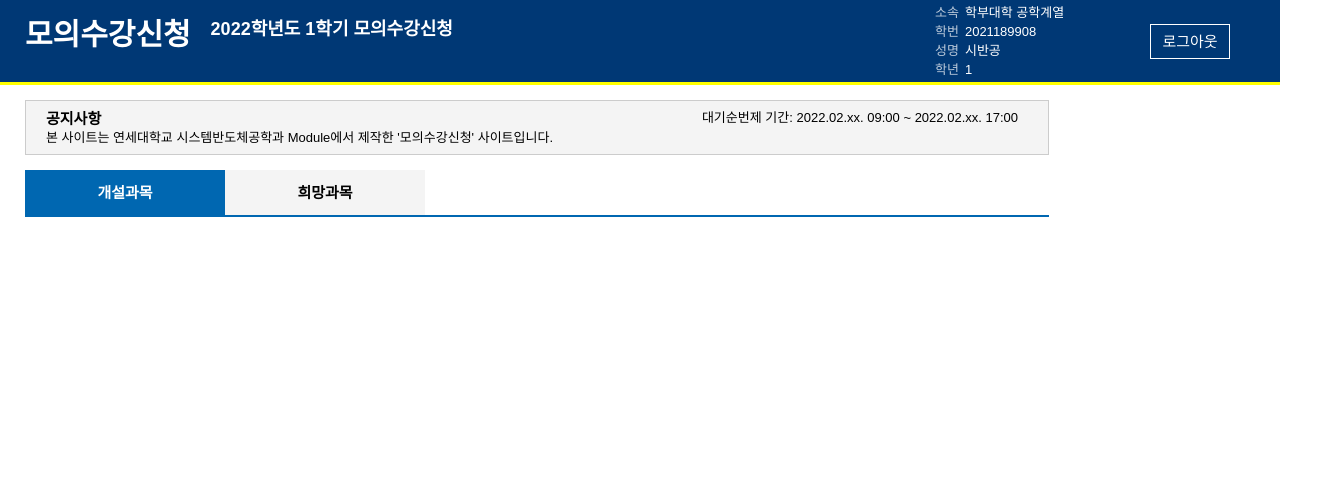
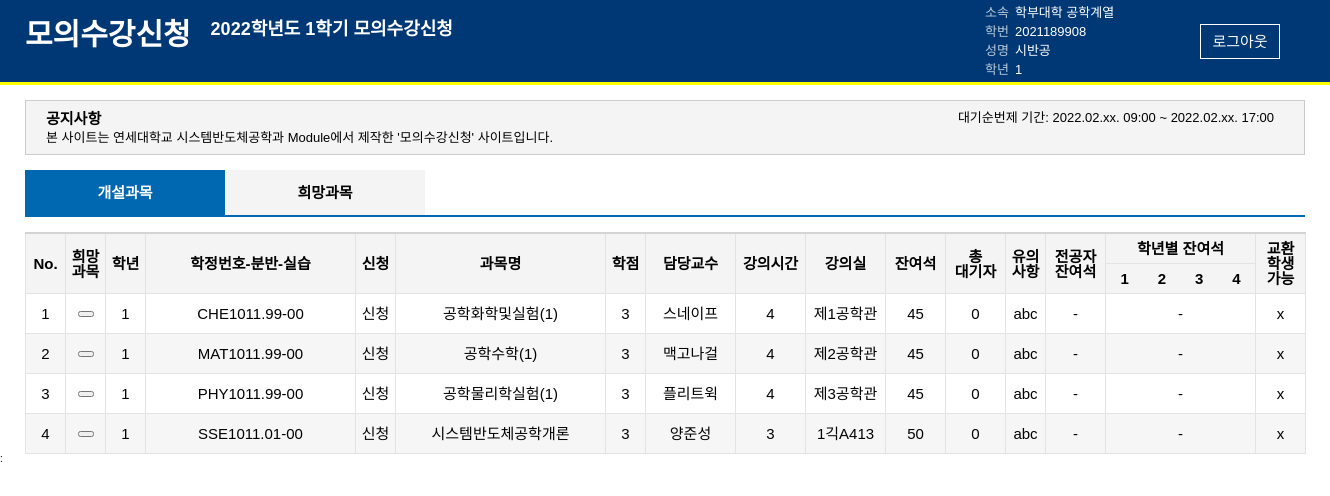
Before and after one commit to Jiwhan-Kim/Module_Imit, a React (Create React App) app: page /main in a window 1280 px wide. Shown: the top 496 px of the page, 1330 px wide, since content can reach past the window. Built offline with nearby package versions, Linux system fonts and the light colour scheme.

Commit message:
220111 OL, SL function

```diff
--- a/package.json
+++ b/package.json
@@ -10,13 +10,15 @@
     "react": "^17.0.2",
     "react-dom": "^17.0.2",
     "react-moment": "^1.1.1",
+    "react-papaparse": "^3.18.2",
     "react-router-dom": "^6.2.1",
     "react-scripts": "5.0.0",
     "recoil": "^0.5.2",
     "styled-components": "^5.3.3",
     "styled-normalize": "^8.0.7",
     "styled-reset": "^4.3.4",
-    "web-vitals": "^2.1.2"
+    "web-vitals": "^2.1.2",
+    "xlsx": "^0.17.4"
   },
   "scripts": {
     "start": "react-scripts start",
--- /dev/null
+++ b/src/components/atoms/TrHeadForOL/index.jsx
@@ -0,0 +1,94 @@
+import React from "react";
+import styled from "styled-components";
+
+function TrHeadForOL() {
+  return (
+    <TrHead>
+      <TdHead style={{ width: "4rem" }}>No.</TdHead>
+      <TdHead style={{ width: "4rem" }}>
+        희망
+        <br />
+        과목
+      </TdHead>
+      <TdHead style={{ width: "4rem" }}>학년</TdHead>
+      <TdHead style={{ width: "21rem" }}>학정번호-분반-실습</TdHead>
+      <TdHead style={{ width: "4rem" }}>신청</TdHead>
+      <TdHead style={{ width: "21rem" }}>과목명</TdHead>
+      <TdHead style={{ width: "4rem" }}>학점</TdHead>
+      <TdHead style={{ width: "9rem" }}>담당교수</TdHead>
+      <TdHead style={{ width: "7rem" }}>강의시간</TdHead>
+      <TdHead style={{ width: "8rem" }}>강의실</TdHead>
+      <TdHead style={{ width: "6rem" }}>잔여석</TdHead>
+      <TdHead style={{ width: "6rem", flexDirection: "column" }}>
+        <div>총</div>
+        <div>대기자</div>
+      </TdHead>
+      <TdHead style={{ width: "4rem" }}>
+        유의
+        <br />
+        사항
+      </TdHead>
+      <TdHead style={{ width: "6rem" }}>
+        전공자
+        <br />
+        잔여석
+      </TdHead>
+      <TdHead style={{ width: "15rem", flexDirection: "column" }}>
+        <div
+          style={{
+            width: "100%",
+            height: "50%",
+            borderBottom: "0.1rem solid #e3e3e3",
+            display: "flex",
+            alignItems: "center",
+            justifyContent: "center",
+          }}
+        >
+          학년별 잔여석
+        </div>
+        <div
+          style={{
+            width: "100%",
+            height: "50%",
+            display: "flex",
+            flexDirection: "row",
+            alignItems: "center",
+            justifyContent: "space-around",
+          }}
+        >
+          <div>1</div>
+          <div>2</div>
+          <div>3</div>
+          <div>4</div>
+        </div>
+      </TdHead>
+      <TdHead style={{ width: "5rem" }}>
+        교환
+        <br />
+        학생
+        <br />
+        가능
+      </TdHead>
+    </TrHead>
+  );
+}
+
+export default TrHeadForOL;
+
+const TrHead = styled.tr`
+  background-color: #f4f4f4;
+  font-size: 1.5rem;
+  font-weight: 700;
+  display: flex;
+`;
+const TdHead = styled.td`
+  border-left: 0.15rem solid #e3e3e3;
+  border-bottom: 0.15rem solid #e3e3e3;
+  height: 6rem;
+  white-space: pre-line;
+  border-collapse: collapse;
+
+  display: flex;
+  align-items: center;
+  justify-content: center;
+`;
--- a/src/components/molecules/OpenedLect/index.jsx
+++ b/src/components/molecules/OpenedLect/index.jsx
@@ -1,12 +1,107 @@
-import React from "react";
+import React, { useState } from "react";
 import styled from "styled-components";
+// components
+import TrHeadForOL from "../../atoms/TrHeadForOL";
 
-function OpenedLect() {
+function OpenedLect({ lecture, selectLect }) {
+  function ListBox({
+    no,
+    num,
+    name,
+    point,
+    prof,
+    time,
+    place,
+    remain,
+    selLect,
+  }) {
+    let color = "#000000";
+    if (no % 2 === 1) {
+      color = "#ffffff";
+    } else {
+      color = "#f6f6f6";
+    }
+    const BtnClicked = (temp) => {
+      selectLect(temp - 1, 1);
+    };
+    return (
+      <Tr style={{ backgroundColor: color }}>
+        <Td style={{ width: "4rem" }}>{no}</Td>
+        <Td style={{ width: "4rem" }}>
+          <button
+            onClick={() => {
+              BtnClicked(no);
+            }}
+          ></button>
+        </Td>
+        <Td style={{ width: "4rem" }}>1</Td>
+        <Td style={{ width: "21rem" }}>{num}</Td>
+        <Td style={{ width: "4rem" }}>신청</Td>
+        <Td style={{ width: "21rem" }}>{name}</Td>
+        <Td style={{ width: "4rem" }}>{point}</Td>
+        <Td style={{ width: "9rem" }}>{prof}</Td>
+        <Td style={{ width: "7rem" }}>{time}</Td>
+        <Td style={{ width: "8rem" }}>{place}</Td>
+        <Td style={{ width: "6rem" }}>{remain}</Td>
+        <Td style={{ width: "6rem" }}>0</Td>
+        <Td style={{ width: "4rem" }}>abc</Td>
+        <Td style={{ width: "6rem" }}>-</Td>
+        <Td style={{ width: "15rem" }}>-</Td>
+        <Td style={{ width: "5rem" }}>x</Td>
+      </Tr>
+    );
+  }
+  const tempArray = [];
+  for (let i = 0; i < lecture.length; i++) {
+    tempArray.push(lecture[i]);
+  }
+  const ListItems = tempArray.map((array, index) => (
+    <ListBox
+      key={index}
+      no={array[0]}
+      num={array[1]}
+      name={array[2]}
+      point={array[3]}
+      prof={array[4]}
+      time={array[5]}
+      place={array[6]}
+      remain={array[7]}
+      selLect={array[8]}
+    />
+  ));
   return (
-    <div>
-      <div></div>
-    </div>
+    <OutLineBox>
+      <table
+        style={{
+          borderTop: "0.2rem solid #d4d4d4",
+          borderRight: "0.15rem solid #e3e3e3",
+          borderCollapse: "collapse",
+        }}
+      >
+        <TrHeadForOL />
+        {ListItems}
+      </table>
+    </OutLineBox>
   );
 }
 
 export default OpenedLect;
+
+const OutLineBox = styled.div`
+  margin-top: 1.5rem;
+`;
+const Tr = styled.tr`
+  font-size: 1.5rem;
+
+  display: flex;
+`;
+const Td = styled.td`
+  height: 4rem;
+  border-left: 0.15rem solid #e3e3e3;
+  border-bottom: 0.15rem solid #e3e3e3;
+  white-space: pre-line;
+
+  display: flex;
+  align-items: center;
+  justify-content: center;
+`;
--- a/src/components/molecules/SelectedLect/index.jsx
+++ b/src/components/molecules/SelectedLect/index.jsx
@@ -1,10 +1,10 @@
 import React from "react";
 import styled from "styled-components";
 
-function SelectedLect() {
+function SelectedLect({ lecture, selectLect }) {
   return (
     <div>
-      <div></div>
+      <p>{lecture[2][8]}</p>
     </div>
   );
 }
--- a/src/components/molecules/info/index.jsx
+++ b/src/components/molecules/info/index.jsx
@@ -24,7 +24,7 @@ function Info() {
 export default Info;
 
 const InfoBox = styled.div`
-  width: 102.4rem;
+  width: 128rem;
   padding: 1rem 3rem 1rem 2rem;
   display: flex;
   flex-direction: row;
--- a/src/components/views/MainView/index.jsx
+++ b/src/components/views/MainView/index.jsx
@@ -8,7 +8,45 @@ import SelectedLect from "../../molecules/SelectedLect";
 
 let blueColor = "#0067b1";
 let greyColor = "#f4f4f4";
-
+const data = [
+  [
+    1,
+    "CHE1011.99-00",
+    "공학화학및실험(1)",
+    3,
+    "스네이프",
+    4,
+    "제1공학관",
+    45,
+    0,
+    0,
+  ],
+  [2, "MAT1011.99-00", "공학수학(1)", 3, "맥고나걸", 4, "제2공학관", 45, 0, 0],
+  [
+    3,
+    "PHY1011.99-00",
+    "공학물리학실험(1)",
+    3,
+    "플리트윅",
+    4,
+    "제3공학관",
+    45,
+    0,
+    0,
+  ],
+  [
+    4,
+    "SSE1011.01-00",
+    "시스템반도체공학개론",
+    3,
+    "양준성",
+    3,
+    "1긱A413",
+    50,
+    0,
+    0,
+  ],
+];
 function MainView({ inputHour, inputMin }) {
   const [window, setWindow] = useState(0);
   const [color0, setColor0] = useState(blueColor);
@@ -29,7 +67,17 @@ function MainView({ inputHour, inputMin }) {
     setFontColor0("#000000");
     setFontColor1("#ffffff");
   }
-
+  const [lecture, setLecture] = useState(data);
+  const selectLect = (pointer, nums) => {
+    const tempArray = [...lecture];
+    tempArray[pointer][8] = nums;
+    setLecture(tempArray);
+  };
+  const enrollLect = (pointer, nums) => {
+    const tempArray = [...lecture];
+    tempArray[pointer][9] = nums;
+    setLecture(tempArray);
+  };
   return (
     <OutLineBox>
       <Header />
@@ -49,9 +97,14 @@ function MainView({ inputHour, inputMin }) {
             희망과목
           </SelectButton>
         </SelectBox>
-        {window === 0 && <OpenedLect />}
-        {window === 1 && <SelectedLect />}
+        {window === 0 && (
+          <OpenedLect lecture={lecture} selectLect={selectLect} />
+        )}
+        {window === 1 && (
+          <SelectedLect lecture={lecture} selectLect={selectLect} />
+        )}
       </BodyBox>
+      {inputHour} : {inputMin}
     </OutLineBox>
   );
 }
@@ -59,15 +112,15 @@ function MainView({ inputHour, inputMin }) {
 export default MainView;
 
 const OutLineBox = styled.div`
-  min-width: 107.4rem;
+  min-width: 133rem;
 `;
-//min-width = 102.4 + 2.5(margin-left) + 2.5(margin-right) rem;
+//min-width = 128.0 + 2.5(margin-left) + 2.5(margin-right) rem;
 
 const BodyBox = styled.div`
   margin: 1.5rem 0rem 0rem 2.5rem;
   display: flex;
   flex-direction: column;
-  width: 102.4rem;
+  width: 128rem;
 `;
 
 const SelectBox = styled.div`
```
Also changed, not shown: src/components/atoms/TrHeadForSL/index.jsx (added), src/components/molecules/OpenedLect/Lectures.csv (renamed from public/Lectures.csv), 1 other file (tests, documents, lock files or other folders).
